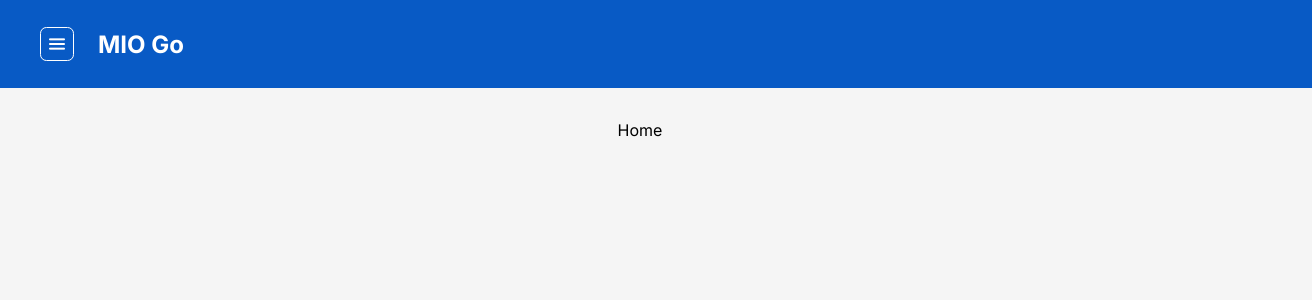
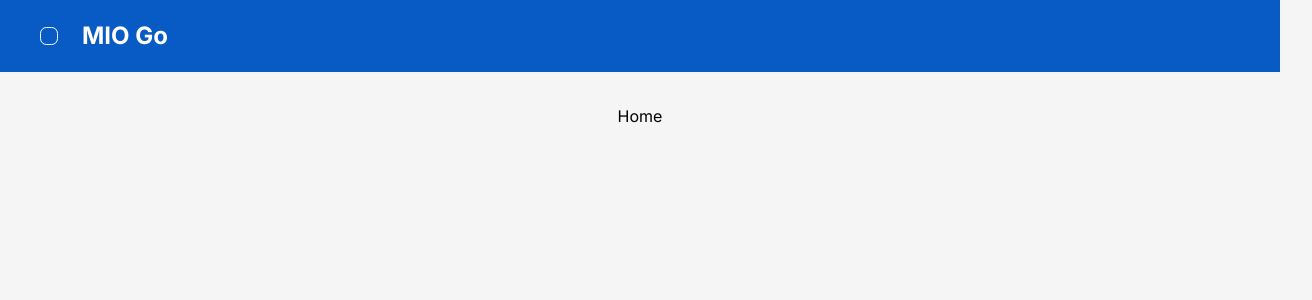
Before and after one commit to JuanLoaiza007/mio-go, a Next.js app: page / in a window 1280 px wide. Shown: the top 300 px of the page, 1312 px wide, since content can reach past the window. Built offline with nearby package versions, Linux system fonts and the light colour scheme.

Commit message:
feat: add and configure Tailwind CSS

```diff
--- a/package.json
+++ b/package.json
@@ -16,7 +16,10 @@
     "zustand": "^4.5.4"
   },
   "devDependencies": {
+    "autoprefixer": "^10.4.19",
     "eslint": "^8",
-    "eslint-config-next": "14.2.5"
+    "eslint-config-next": "14.2.5",
+    "postcss": "^8.4.40",
+    "tailwindcss": "^3.4.7"
   }
 }
--- /dev/null
+++ b/postcss.config.js
@@ -0,0 +1,6 @@
+module.exports = {
+  plugins: {
+    tailwindcss: {},
+    autoprefixer: {},
+  },
+}
--- a/src/app/globals.css
+++ b/src/app/globals.css
@@ -1,3 +1,7 @@
+@tailwind base;
+@tailwind components;
+@tailwind utilities;
+
 html,
 body,
 #root {
--- /dev/null
+++ b/tailwind.config.js
@@ -0,0 +1,8 @@
+/** @type {import('tailwindcss').Config} */
+module.exports = {
+  content: ["./src/**/*.{js,ts,jsx,tsx,mdx}"],
+  theme: {
+    extend: {},
+  },
+  plugins: [],
+};
```
Also changed, not shown: 1 other file (tests, documents, lock files or other folders).
